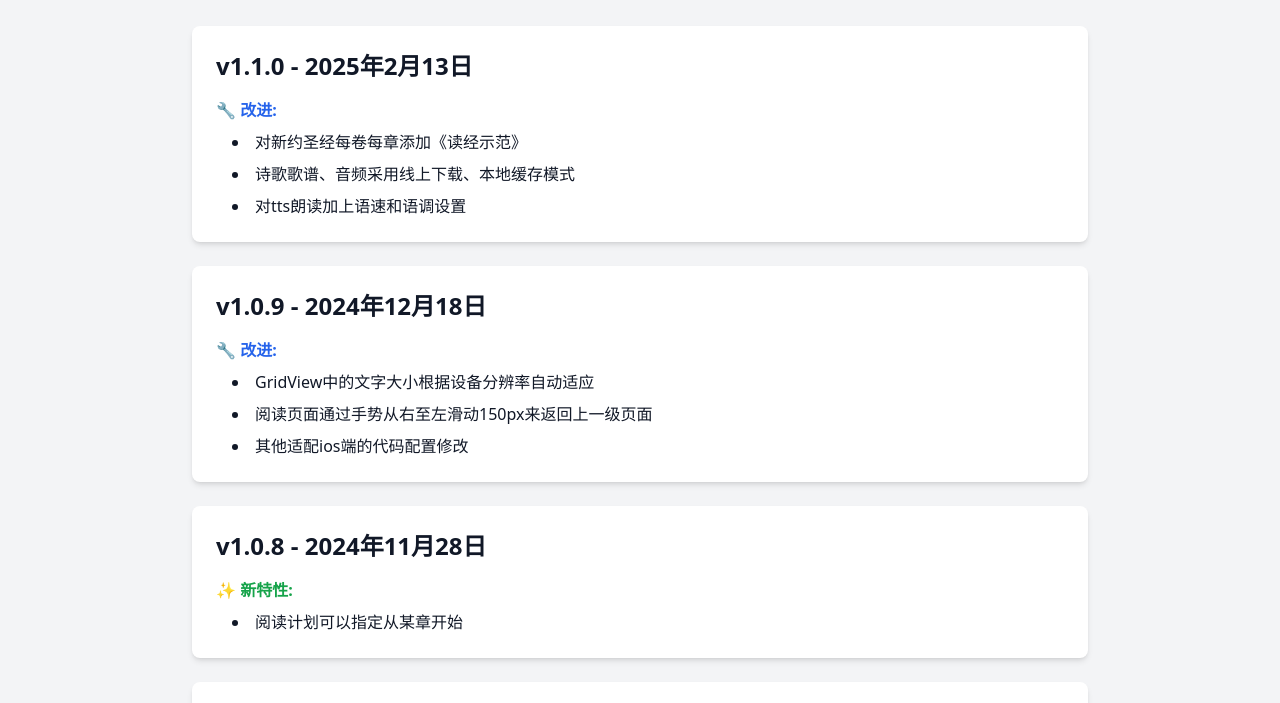
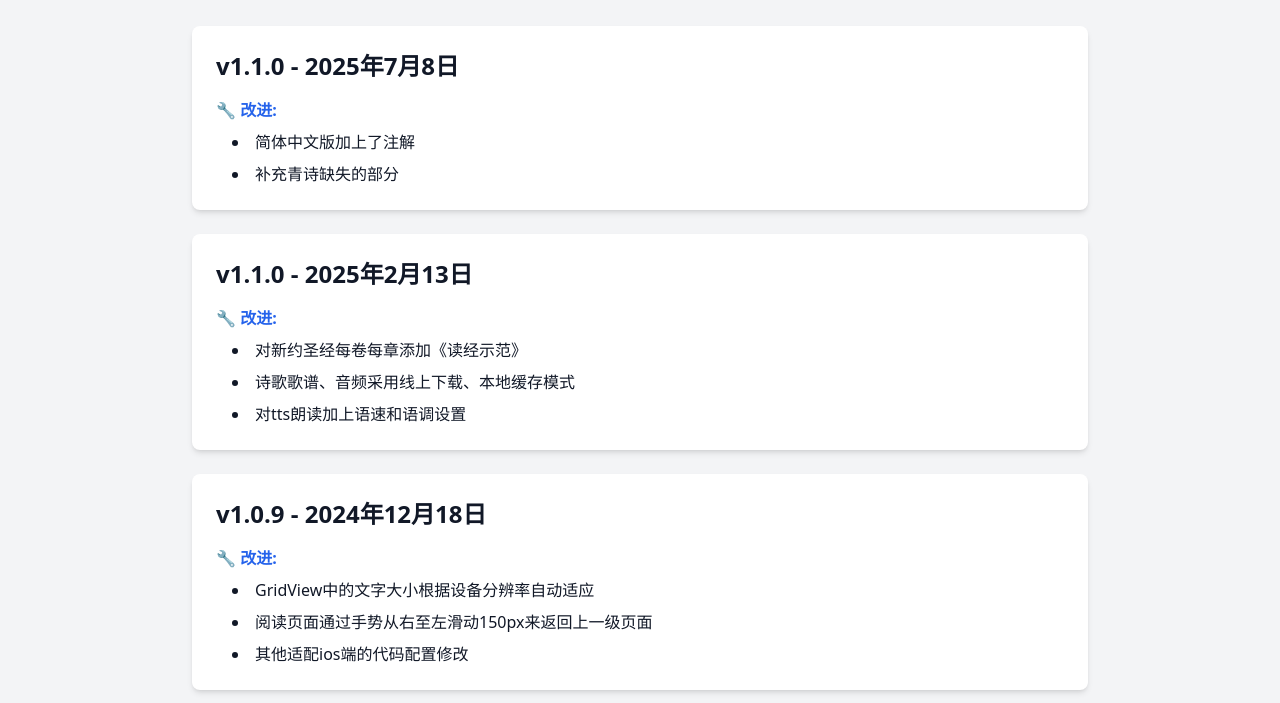
Before and after one commit to carmel/promotion, a plain HTML site: page release_note.html in a window 1280 px wide. Shown: the part 78-781 px from the top of the page. Drawn offline with nearby package versions, Linux system fonts and the light colour scheme.

Commit message:
release 1.1.3

```diff
--- a/release_note.html
+++ b/release_note.html
@@ -20,6 +20,19 @@
       <h1 class="text-4xl font-bold mb-8 text-center">S-Word 版本更新日志</h1>
 
       <div class="max-w-4xl mx-auto space-y-6">
+        <div class="bg-white shadow-md rounded-lg p-6">
+          <h2 class="text-2xl font-semibold mb-4">v1.1.0 - 2025年7月8日</h2>
+          <div class="space-y-3">
+            <div>
+              <p class="text-blue-600 font-bold mb-2">🔧 改进:</p>
+              <ul class="list-disc list-inside pl-4 space-y-2">
+                <li>简体中文版加上了注解</li>
+                <li>补充青诗缺失的部分</li>
+              </ul>
+            </div>
+          </div>
+        </div>
+
         <div class="bg-white shadow-md rounded-lg p-6">
           <h2 class="text-2xl font-semibold mb-4">v1.1.0 - 2025年2月13日</h2>
           <div class="space-y-3">
```
